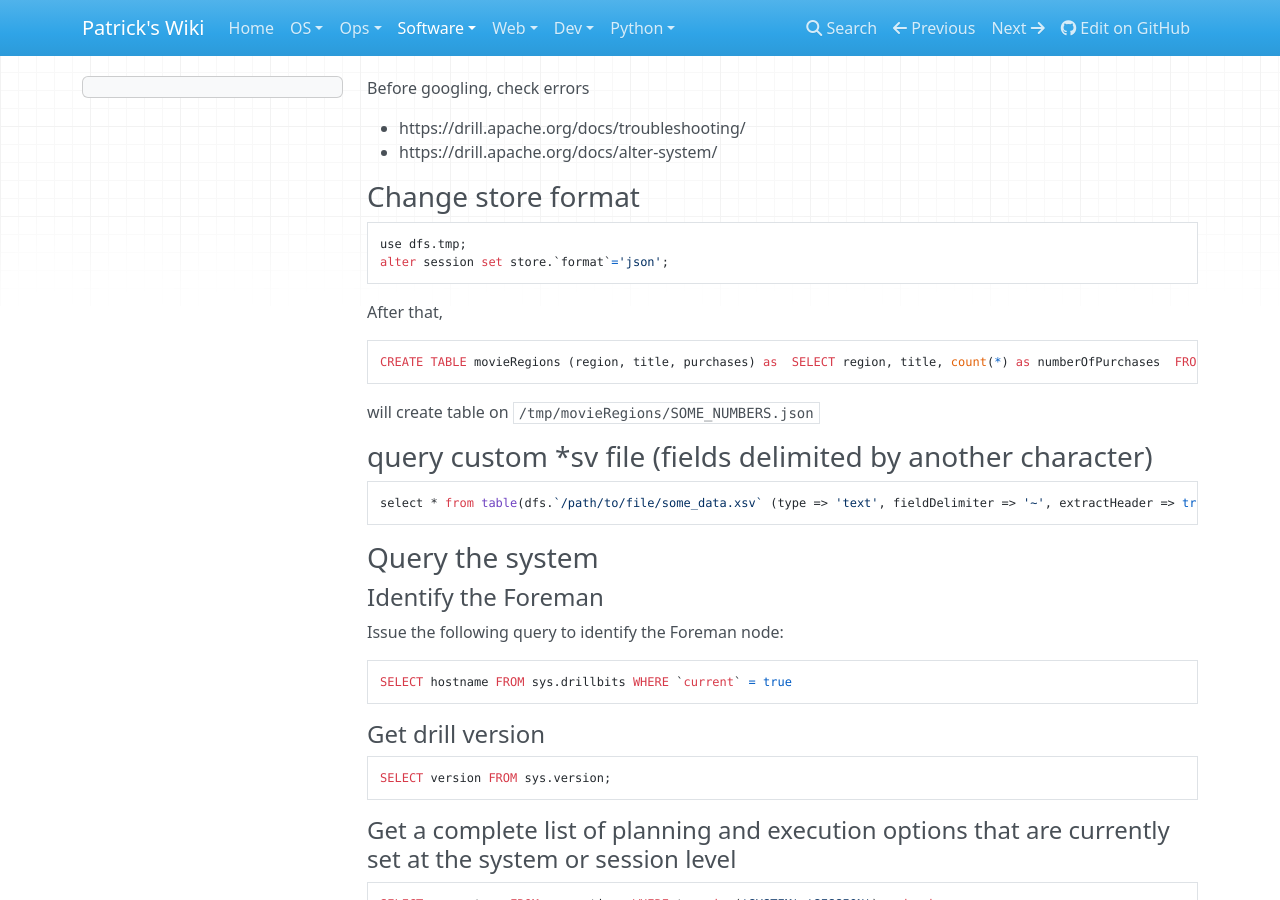
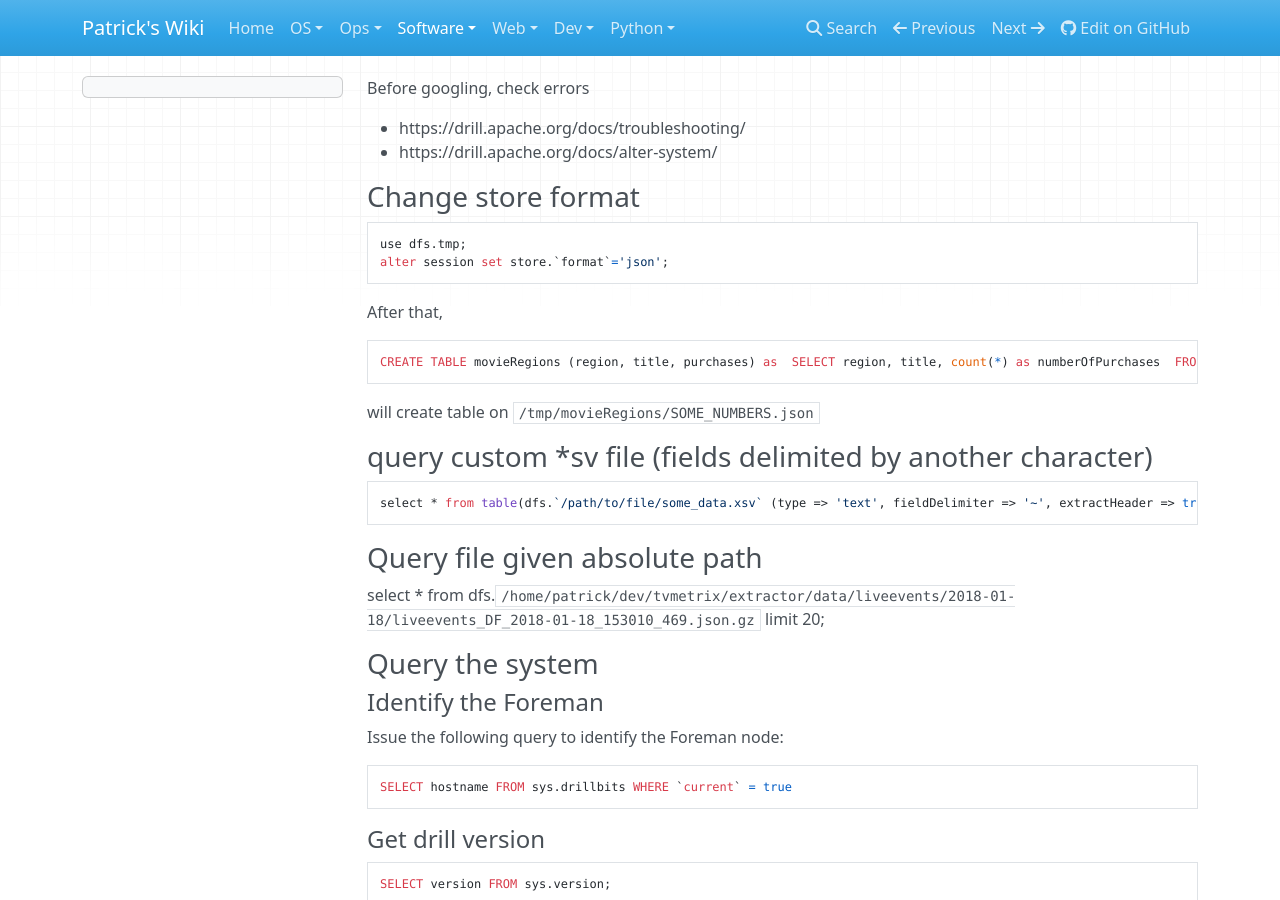
Before and after one commit to patsancu/wiki, an MkDocs documentation site: the page built from docs/Software/Apache-Drill.md, in a window 1280 px wide and 900 px high. Built offline with MkDocs 1.6.1, drawn with Linux system fonts in a browser that asks for light colours; nearby versions of some CDN libraries.

Commit message:
drill: query file from abs path

````diff
--- a/docs/Software/Apache-Drill.md
+++ b/docs/Software/Apache-Drill.md
@@ -20,6 +20,8 @@ will create table on `/tmp/movieRegions/SOME_NUMBERS.json`
 select * from table(dfs.`/path/to/file/some_data.xsv` (type => 'text', fieldDelimiter => '~', extractHeader => true));
 ```
 
+### Query file given absolute path
+select * from dfs.`/home/patrick/dev/tvmetrix/extractor/data/liveevents/2018-01-18/liveevents_DF_2018-01-18_153010_469.json.gz` limit 20;
 
 ### Query the system
 #### Identify the Foreman
````
